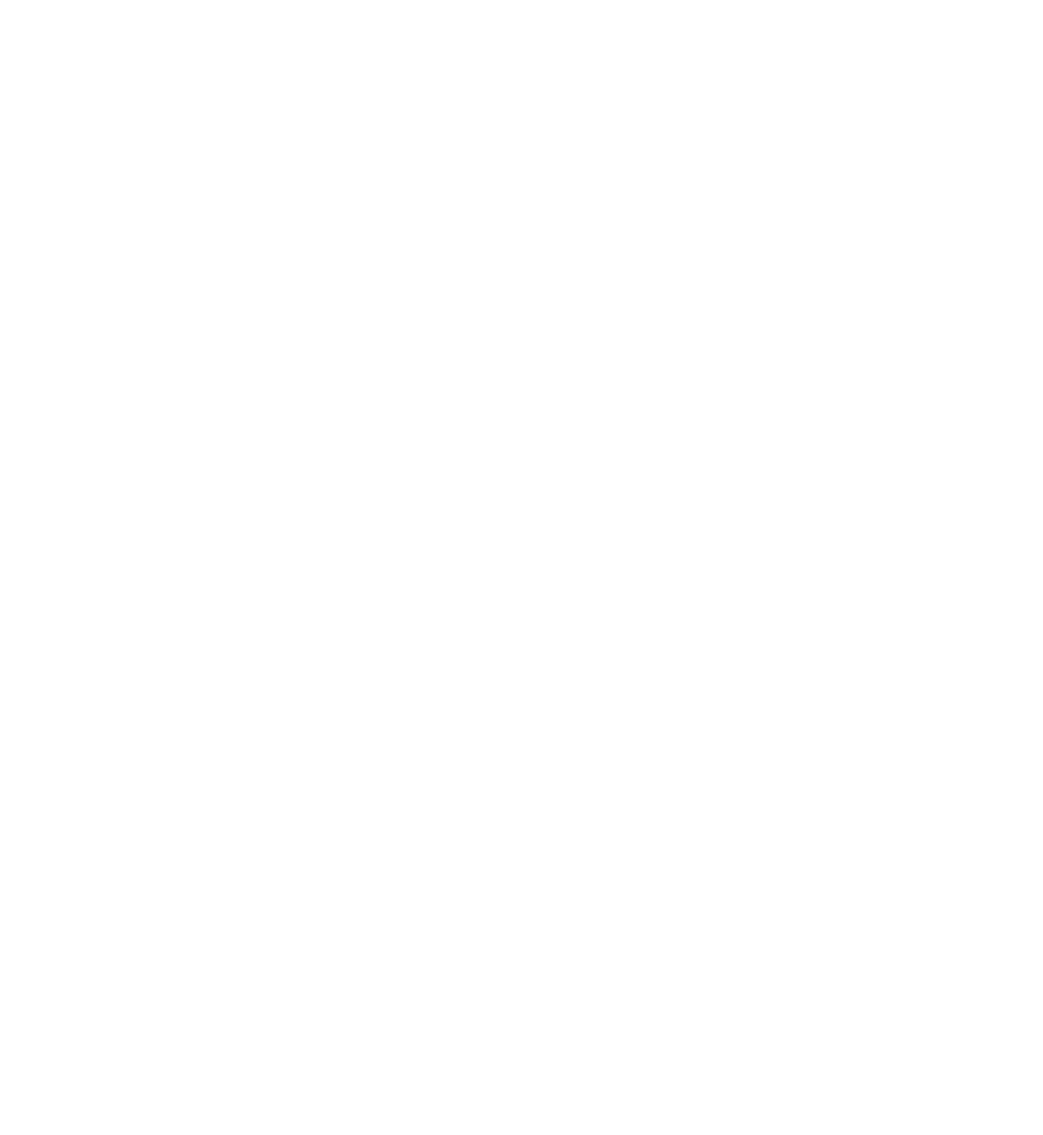
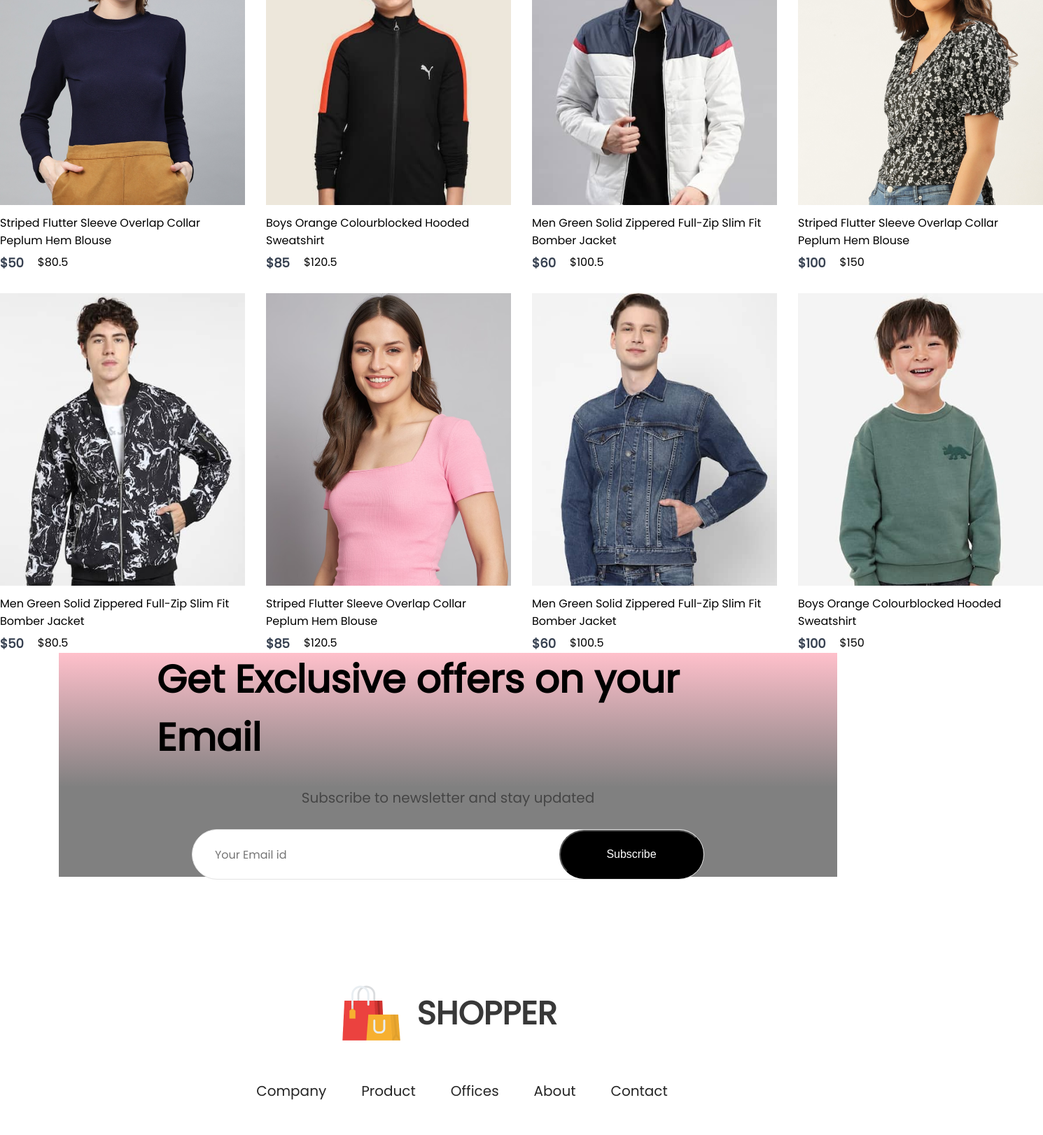
Before and after one commit to vijith6600/E-COMMERCE-MERN-Stack, a React (Create React App) app: page / in a window 1280 px wide. Shown: the part 2625-4247 px from the top of the page at 70% size, 1490 px wide, since content can reach past the window. Before the commit the page ends 2700 px from the top, so only its background shows below. Built offline with nearby package versions, Linux system fonts and the light colour scheme; a web font is replaced by a local one.

Commit message:
offer &footer component added with style

```diff
--- a/src/App.js
+++ b/src/App.js
@@ -6,6 +6,7 @@
 import Cart from './Pages/Cart';
 import Product from './Pages/Poduct'
 import LoginSignup from './Pages/LoginSignup'
+import Footer from './Components/Footer/Footer';
 
 
 
@@ -26,6 +27,7 @@
         <Route path="/login" element={<LoginSignup/>} />
 
       </Routes>
+      <Footer/>
       </BrowserRouter>
 
     </div>
--- /dev/null
+++ b/src/Components/Footer/Footer.css
@@ -0,0 +1,62 @@
+.footer{
+    display: flex;
+    flex-direction: column;
+    justify-content: center;
+    align-items: center;
+    gap: 50px;
+}
+
+.footer-logo{
+    display: flex;
+    align-items: center;
+    gap: 20px;
+
+}
+
+.footer-logo p{
+    color: #383838;
+    font-size: 46px;
+    font-weight: 700;
+}
+
+.footer-link{
+    display: flex;
+    list-style: none;
+    gap: 50px;
+    color: #252525;
+    font-size: 20px;
+
+}
+.footer-link li{
+    cursor: pointer;
+
+}
+.footer-social-icon{
+    display: flex;
+    gap: 20px;
+
+}
+.footer-icon-container{
+    padding: 10px;
+    padding-bottom: 6px;
+    background: #fbfbfb;
+    border: 1px solid;
+}
+.footer-copyright{
+    display: flex;
+    flex-direction: column;
+    align-items: center;
+    gap: 30px;
+    width: 100%;
+    margin-bottom: 30px;
+    color: #1a1a1a;
+    font-size: 20px;
+}
+
+.footer-copyright hr{
+width: 80%;
+border: NONE;
+border-radius: 10PX;
+height: 3PX;
+background: #C7C7C7;
+}
--- /dev/null
+++ b/src/Components/Footer/Footer.jsx
@@ -0,0 +1,44 @@
+import React from 'react'
+import './Footer.css'
+import footer_logo from '../Assets/logo_big.png'
+import instagram_icon from '../Assets/instagram_icon.png'
+import pintester_icon from '../Assets/pintester_icon.png'
+import whatsapp_icon from '../Assets/whatsapp_icon.png'
+
+
+
+function Footer() {
+  return (
+    <div className='footer'>
+        <div className="footer-logo">
+            <img src={footer_logo} alt="Logo"/>
+            <p>SHOPPER</p>
+
+        </div>
+        <ul className='footer-link'>
+            <li> Company</li>
+            <li>Product</li>
+            <li>Offices</li>
+            <li>About</li>
+            <li>Contact</li>
+        </ul>
+        <div className="footer-social-icon">
+            <div className="footer-icon-container">
+                <img src={instagram_icon} alt="" />
+            </div>
+            <div className="footer-icon-container">
+                <img src={pintester_icon} alt="" />
+            </div>
+            <div className="footer-icon-container">
+                <img src={whatsapp_icon} alt="" />
+            </div>
+        </div>
+        <div className="footer-copyright">
+            <hr />
+            <p>Copyright @ 2024 All Right Reserved</p>
+        </div>
+    </div>
+  )
+}
+
+export default Footer
--- /dev/null
+++ b/src/Components/NewCollections/NewCollection.css
@@ -0,0 +1,25 @@
+.new-collections{
+    display: flex;
+    flex-direction: column;
+    align-items: center;
+    gap: 10px;
+margin-bottom: 100px;}
+.new-collections h1{
+    color: #171717;
+    font-size: 50px;
+    font-weight: 600;
+}
+
+.new-collections hr{
+    width: 200px;
+    height: 6px;
+    border-radius: 10px;
+    background: #252525;
+}
+.collections{
+    display: grid;
+    grid-template-columns: 1fr 1fr 1fr 1fr;
+    margin-top:50px;
+    gap: 30px;
+
+}
--- /dev/null
+++ b/src/Components/NewCollections/NewCollections.jsx
@@ -0,0 +1,22 @@
+import React from 'react'
+import './NewCollection.css'
+import new_collection from '../Assets/new_collections'
+import Item from '../Items/Item'
+
+function NewCollections() {
+  return (
+    <div className='new-collection'>
+        <h1>NEW COLLECTION</h1>
+        <hr />
+        <div className="collections">
+            {new_collection.map((item,i)=>{
+                return <Item key={i} id={item.id} name={item.name} image={item.image} new_price={item.new_price} old_price={item.old_price} />
+
+            })}
+
+        </div>
+    </div>
+  )
+}
+
+export default NewCollections
--- /dev/null
+++ b/src/Components/NewsLetter.jsx/NewsLetter.css
@@ -0,0 +1,56 @@
+.newsletter{
+    width :65%;
+    height: 40vh;
+    display: flex;
+    flex-direction: column;
+    align-items: center;
+    justify-content: center;
+
+    margin: auto;
+    padding: 0px 140px;
+    margin-bottom: 150px;
+    background: linear-gradient(180deg, pink 0%, gray 60%);
+    gap: 30px;
+}
+
+.newsletter h1{
+    color: black;
+    font-size: 55px;
+    font-weight:600;
+
+}
+.newsletter p{
+color: #454545;
+font-size: 20px;
+}
+
+.newsletter div{
+display: flex;
+align-items: center;
+justify-content: space-between;
+background: white;
+width: 730px;
+height: 70px;
+border-radius: 80px;
+border: 1px solid #e3e3e3;
+}
+
+.newsletter input{
+    width:500px;
+    margin-left: 30px;
+    border: none;
+    outline: none;
+    font-size: 60px;
+    font-family: Poppins;
+    font-size: 16px;
+}
+
+.newsletter div button{
+    width: 210px;
+    height:70px;
+    border-radius: 80px;
+    background: black;
+    color: white;
+    font-size: 16px;
+    cursor: pointer;
+}
--- /dev/null
+++ b/src/Components/NewsLetter.jsx/NewsLetter.jsx
@@ -0,0 +1,17 @@
+import React from 'react'
+import './NewsLetter.css'
+
+function NewsLetter() {
+  return (
+    <div className='newsletter'>
+        <h1>Get Exclusive offers on your Email</h1>
+        <p>Subscribe to newsletter and stay updated</p>
+        <div>
+            <input type="email" placeholder='Your Email id' />
+            <button>Subscribe</button>
+        </div>
+    </div>
+  )
+}
+
+export default NewsLetter
--- a/src/Components/Offers/Offers.css
+++ b/src/Components/Offers/Offers.css
@@ -1,12 +1,12 @@
 .offers{
     width: 65%;
-    height: 60vh;
+    height: 60dvh;
     display: flex;
     margin: auto;
     padding: 0px 140px;
-    margin-top: 300px;
+    /* margin-top: 300px; */
     margin-bottom: 155px;
-    background:linear-gradient(180deg, black, white 60%);
+    background:linear-gradient(180deg, rgb(161, 161, 161), white 60%);
 }
 .offers-left{
     flex:1;
@@ -29,7 +29,7 @@
 }
 .offers-left button{
     width: 282px;
-    height: 70px;
+    height: 60px;
     border-radius: 35px;
     background: red;
     border: none;
@@ -45,4 +45,5 @@
     display: flex;
     align-items: center;
     justify-content: flex-end;
+    padding-top: 50px;
 }
--- a/src/Pages/Shop.jsx
+++ b/src/Pages/Shop.jsx
@@ -2,6 +2,9 @@
 import Hero from '../Components/Hero/Hero'
 import Popular from '../Components/Popular/Popular'
 import Offers from '../Components/Offers/Offers'
+import NewCollections from '../Components/NewCollections/NewCollections'
+import NewsLetter from '../Components/NewsLetter.jsx/NewsLetter'
+import Footer from '../Components/Footer/Footer'
 
 function Shop() {
   return (
@@ -9,6 +12,8 @@
         <Hero/>
         <Popular/>
         <Offers/>
+        <NewCollections/>
+        <NewsLetter/>
     </div>
   )
 }
```
